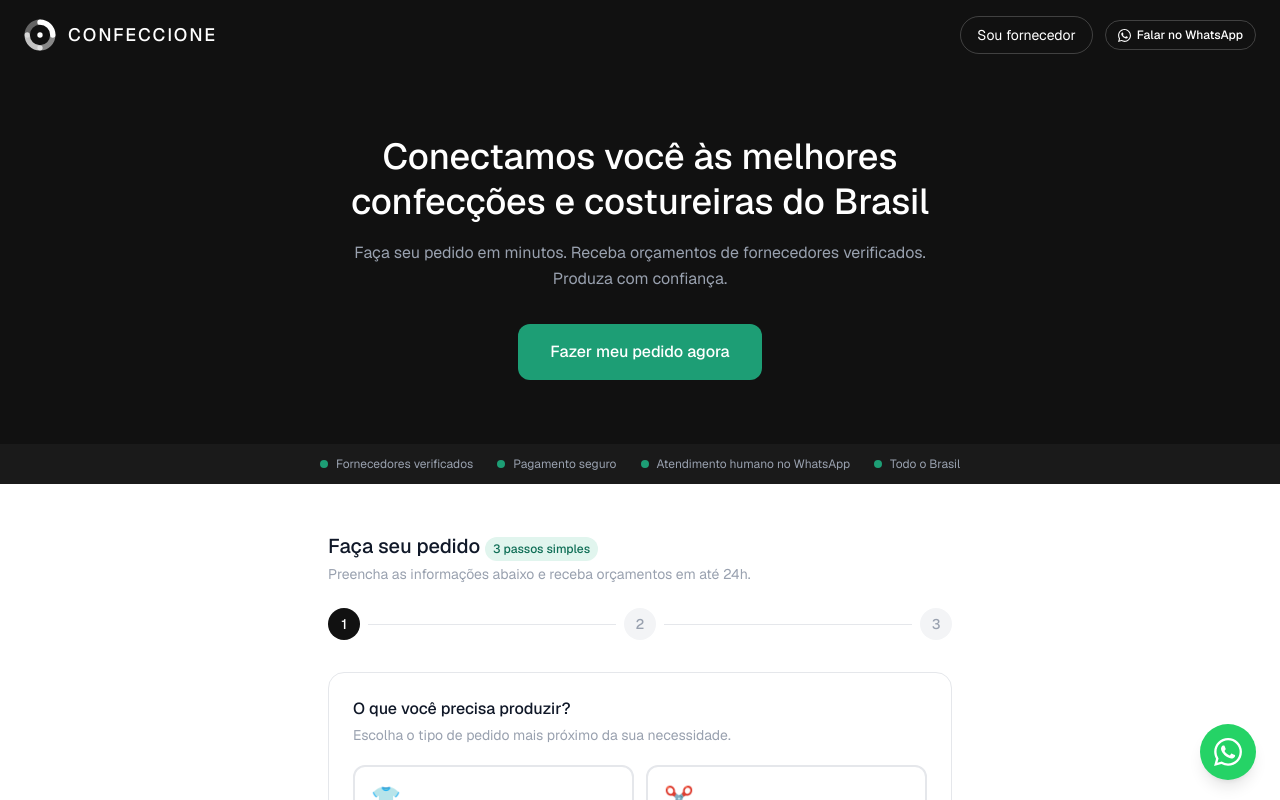
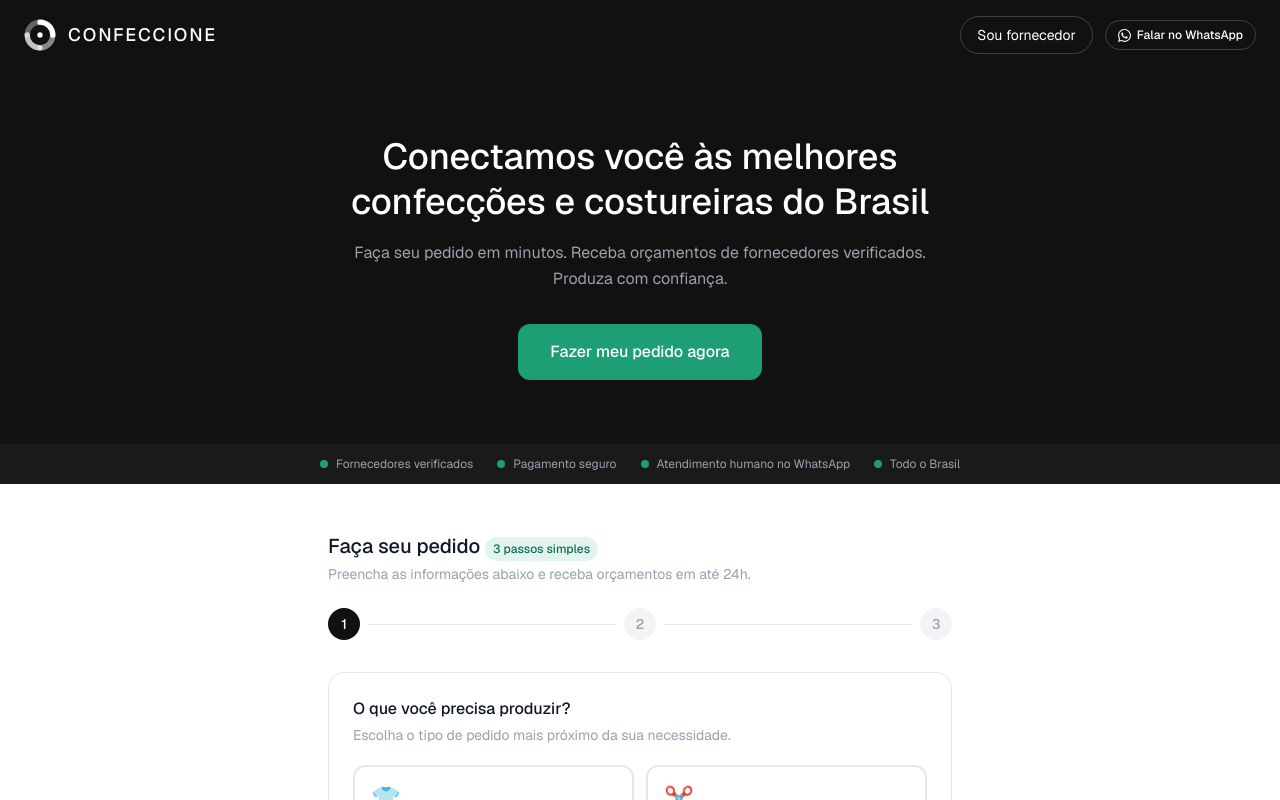
Before and after one commit to nandopons/confeccione, a Next.js app: page / in a window 1280 px wide. Shown: the top 800 px of the page. Built offline with nearby package versions, Linux system fonts and the light colour scheme.

Commit message:
chore: remover botao flutuante de WhatsApp da home

```diff
--- a/app/page.tsx
+++ b/app/page.tsx
@@ -289,20 +289,6 @@
         </div>
       </footer>
 
-
-      <a
-        href="https://wa.me/5581995782077"
-        target="_blank"
-        rel="noopener noreferrer"
-        aria-label="Falar no WhatsApp"
-        className="fixed bottom-24 md:bottom-5 right-6 z-50 w-14 h-14 rounded-full flex items-center justify-center shadow-lg"
-        style={{ backgroundColor: "#25D366" }}
-      >
-        <svg width="28" height="28" viewBox="0 0 24 24" fill="white">
-          <path d="M17.472 14.382c-.297-.149-1.758-.867-2.03-.967-.273-.099-.471-.148-.67.15-.197.297-.767.966-.94 1.164-.173.199-.347.223-.644.075-.297-.15-1.255-.463-2.39-1.475-.883-.788-1.48-1.761-1.653-2.059-.173-.297-.018-.458.13-.606.134-.133.298-.347.446-.52.149-.174.198-.298.298-.497.099-.198.05-.371-.025-.52-.075-.149-.669-1.612-.916-2.207-.242-.579-.487-.5-.669-.51-.173-.008-.371-.01-.57-.01-.198 0-.52.074-.792.372-.272.297-1.04 1.016-1.04 2.479 0 1.462 1.065 2.875 1.213 3.074.149.198 2.096 3.2 5.077 4.487.709.306 1.262.489 1.694.625.712.227 1.36.195 1.871.118.571-.085 1.758-.719 2.006-1.413.248-.694.248-1.289.173-1.413-.074-.124-.272-.198-.57-.347m-5.421 7.403h-.004a9.87 9.87 0 01-5.031-1.378l-.361-.214-3.741.982.998-3.648-.235-.374a9.86 9.86 0 01-1.51-5.26c.001-5.45 4.436-9.884 9.888-9.884 2.64 0 5.122 1.03 6.988 2.898a9.825 9.825 0 012.893 6.994c-.003 5.45-4.437 9.884-9.885 9.884m8.413-18.297A11.815 11.815 0 0012.05 0C5.495 0 .16 5.335.157 11.892c0 2.096.547 4.142 1.588 5.945L.057 24l6.305-1.654a11.882 11.882 0 005.683 1.448h.005c6.554 0 11.89-5.335 11.893-11.893a11.821 11.821 0 00-3.48-8.413z" />
-        </svg>
-      </a>
-
     </main>
   );
 }
```
